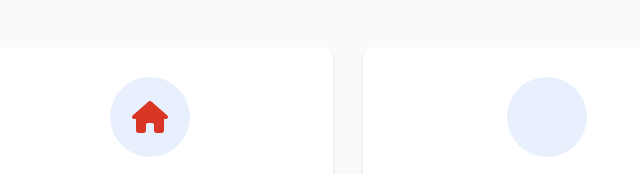
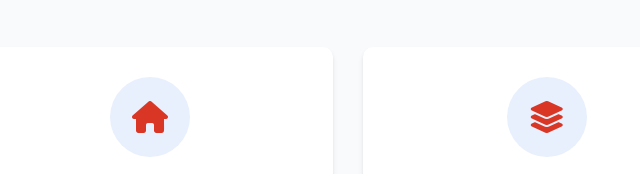
Before and after one commit to CarinaSilvx/impermeabilizacaoVitoria, a plain HTML site: page index.html in a window 1280 px wide. Shown: the part 3341-3515 px from the top of the page, 490-1130 px from the left. Drawn offline with Linux system fonts and the light colour scheme.

Commit message:
Update index.html

```diff
--- a/index.html
+++ b/index.html
@@ -180,7 +180,7 @@
                 </div>
                 <div class="service-card">
                     <div class="icon">
-                        <i class="fas fa-brick"></i>
+                        <i class="fa-solid fa-layer-group"></i>
                     </div>
                     <h3>Lajes</h3>
                     <p>Construção e reforço de lajes para estruturas residenciais e comerciais.</p>
```
